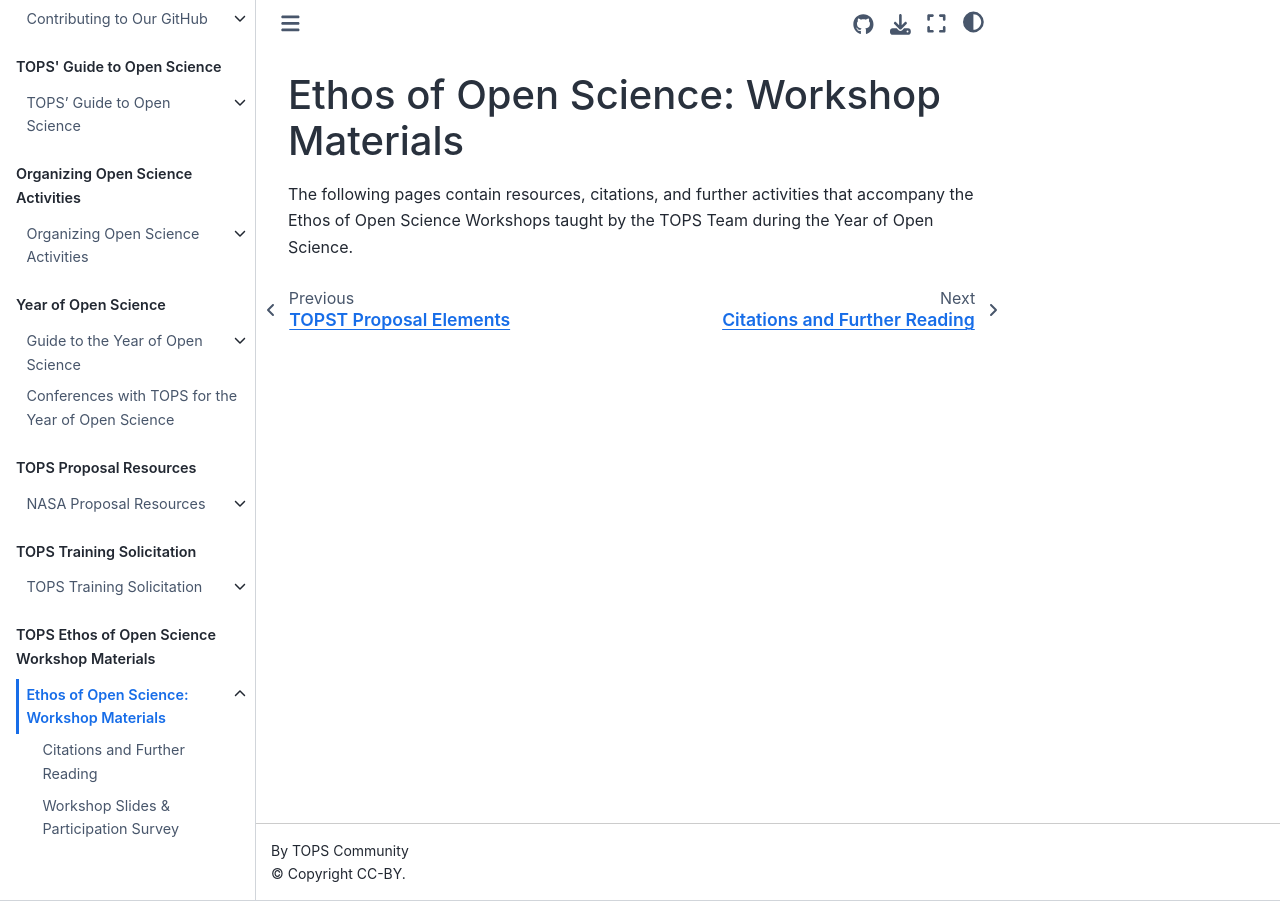
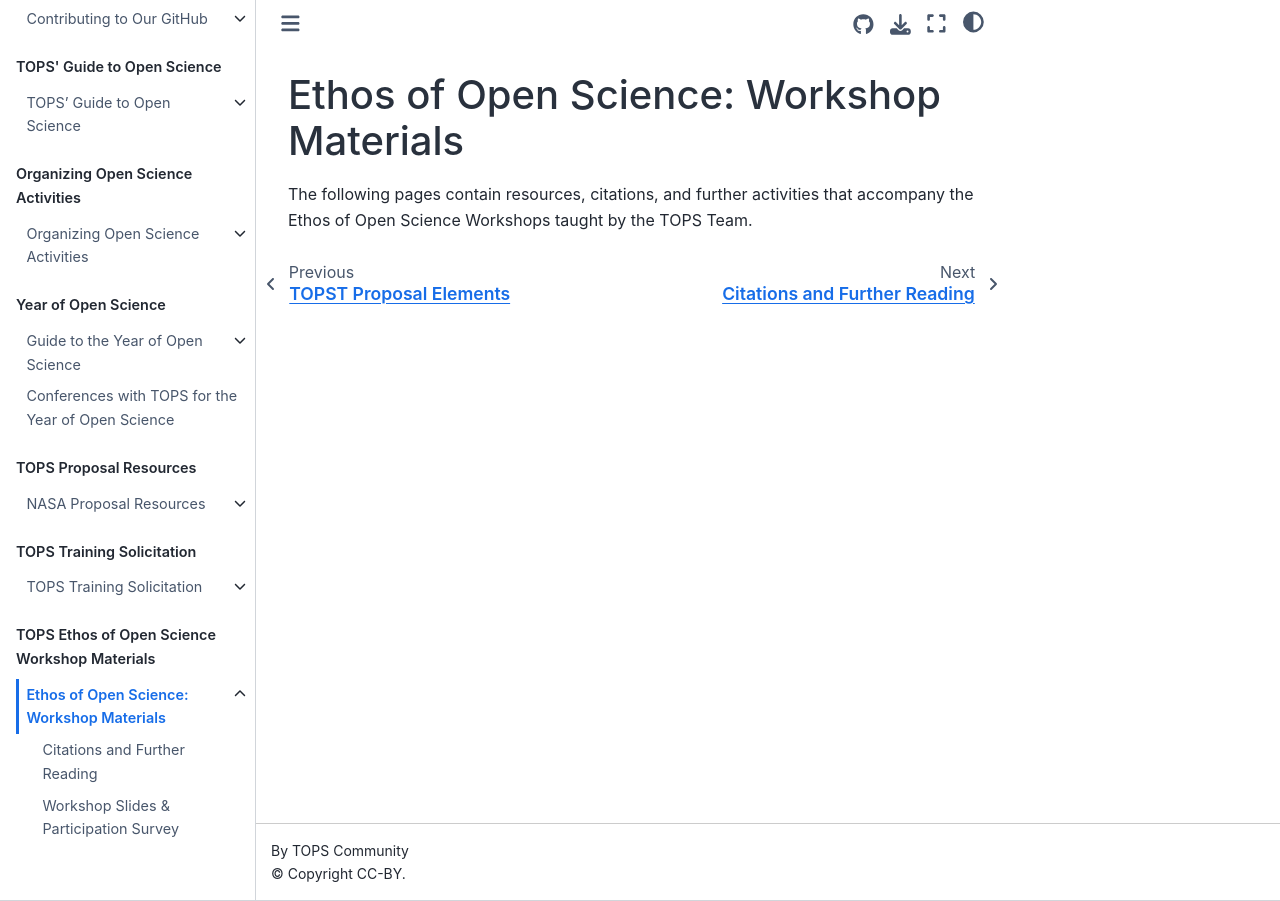
Before and after one commit to nasa/Transform-to-Open-Science-Book, a Jupyter Book: the page built from Ethos-of-OS-Workshop/readme.md, in a window 1280 px wide. Built offline with Jupyter Book 1.0.4 settings and Sphinx 7.4.7 and the Sphinx Book theme 1.1.4, drawn with Linux system fonts in a browser that asks for light colours.

Commit message:
Update readme.md

```diff
--- a/Ethos-of-OS-Workshop/readme.md
+++ b/Ethos-of-OS-Workshop/readme.md
@@ -1,3 +1,3 @@
 # Ethos of Open Science: Workshop Materials
 
-The following pages contain resources, citations, and further activities that accompany the Ethos of Open Science Workshops taught by the TOPS Team during the Year of Open Science.
+The following pages contain resources, citations, and further activities that accompany the Ethos of Open Science Workshops taught by the TOPS Team.
```
